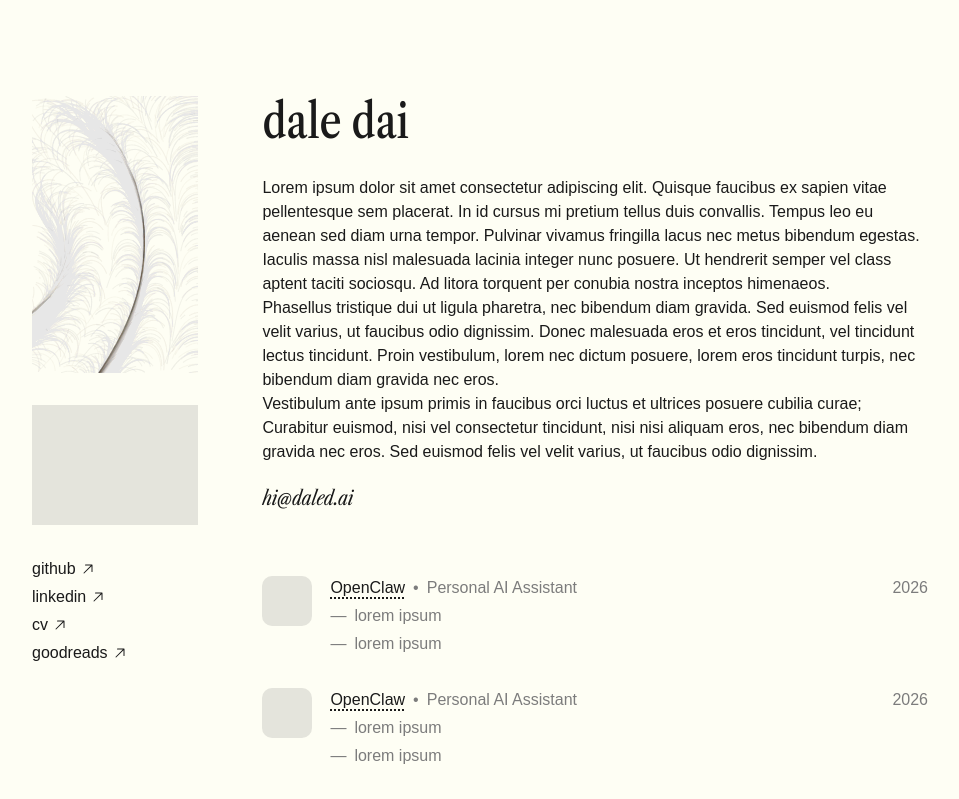
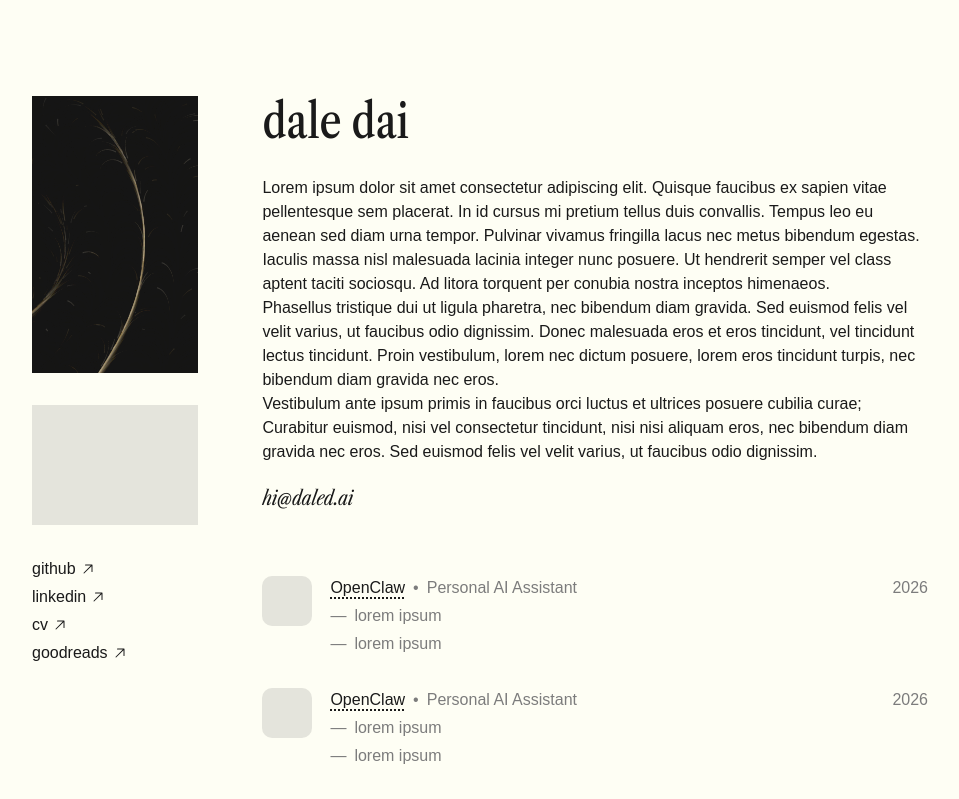
Before and after one commit to CouldNot/personal-website, a Next.js app: page / in a window 1280 px wide. Shown: the top 799 px of the page, without its empty margins (160-1119 px from the left). Built offline with nearby package versions, Linux system fonts and the light colour scheme; a web font is replaced by a local one.

Commit message:
Change background color of flow field

```diff
--- a/src/app/components/FlowField/FlowField.tsx
+++ b/src/app/components/FlowField/FlowField.tsx
@@ -36,11 +36,12 @@ function makeNoise() {
   }
 }
 
+const BG = '#1a1814'
 const COLORS = [
-  'rgba(26, 26, 26, 0.07)',
-  'rgba(26, 26, 26, 0.05)',
-  'rgba(80, 52, 22, 0.06)',
-  'rgba(110, 75, 35, 0.04)',
+  'rgba(238, 228, 205, 0.18)',
+  'rgba(238, 228, 205, 0.10)',
+  'rgba(200, 168, 110, 0.14)',
+  'rgba(180, 140, 80, 0.09)',
 ]
 
 export default function FlowField() {
@@ -61,7 +62,7 @@ export default function FlowField() {
     canvas.height = H * dpr
     ctx.scale(dpr, dpr)
 
-    ctx.fillStyle = '#fefef4'
+    ctx.fillStyle = BG
     ctx.fillRect(0, 0, W, H)
 
     const particles = Array.from({ length: 350 }, () => ({
@@ -74,7 +75,7 @@ export default function FlowField() {
     let raf: number
 
     function tick() {
-      ctx.fillStyle = 'rgba(254, 254, 244, 0.018)'
+      ctx.fillStyle = 'rgba(26, 24, 20, 0.022)'
       ctx.fillRect(0, 0, W, H)
 
       for (const p of particles) {
```
